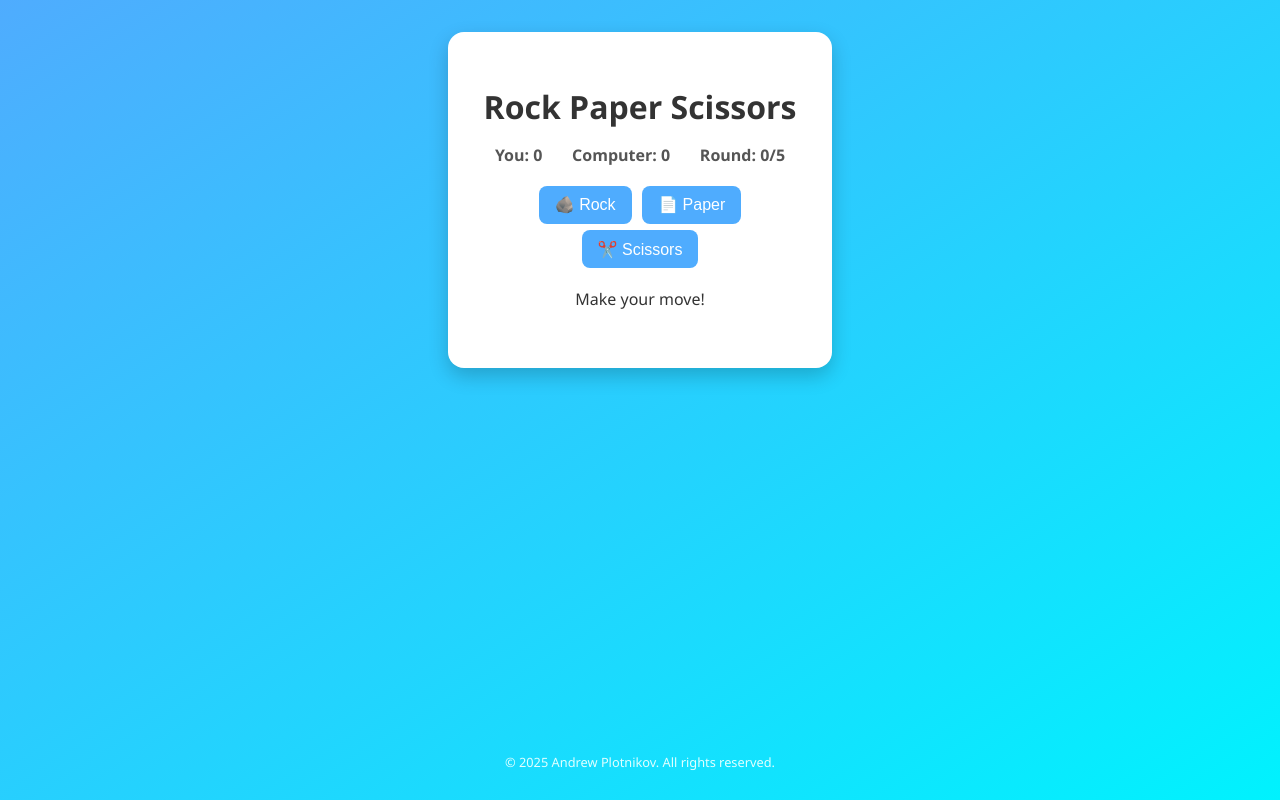
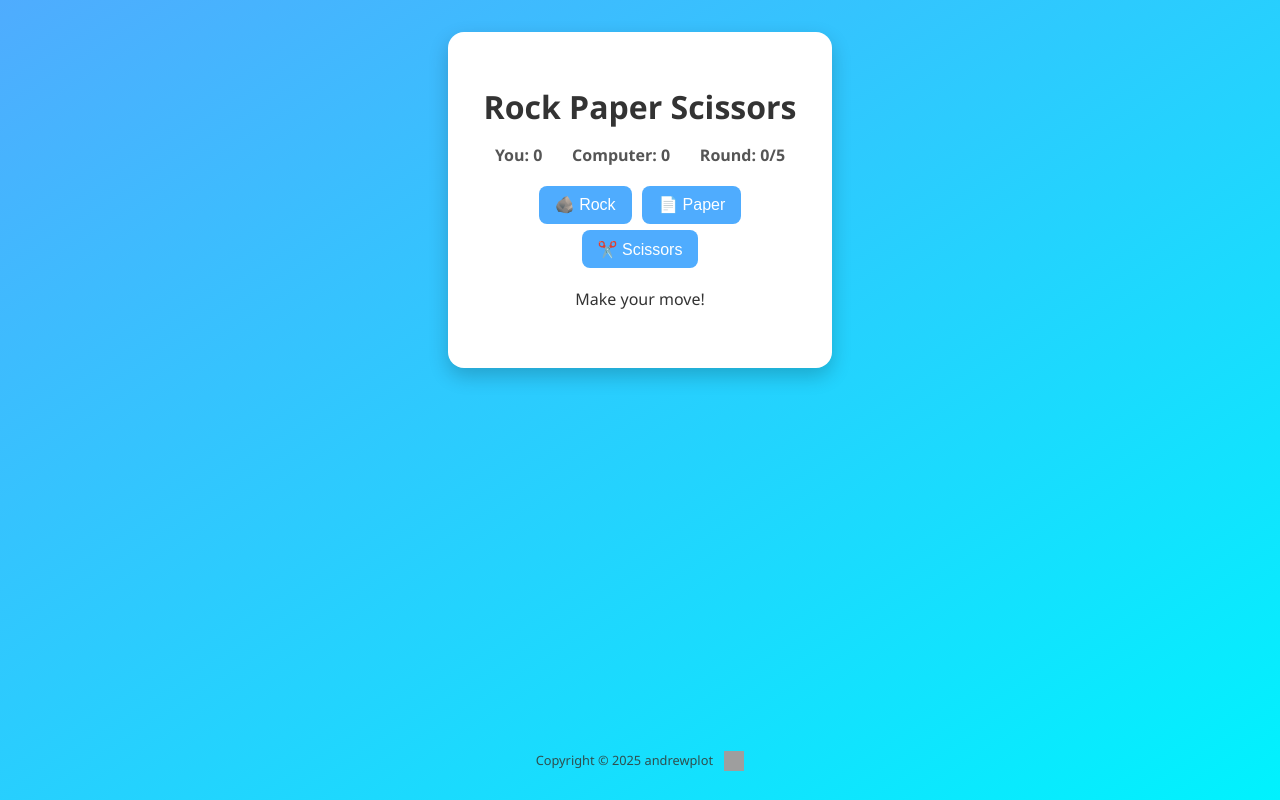
Before and after one commit to andrewplot/rps, a plain HTML site: page index.html in a window 1280 px wide. Drawn offline with Linux system fonts and the light colour scheme; grey boxes are pictures that could not be loaded.

Commit message:
added github link

```diff
--- a/index.html
+++ b/index.html
@@ -25,7 +25,12 @@
   </div>
 
   <footer>
-    <p style="color: lightcyan">&copy; 2025 Andrew Plotnikov. All rights reserved.</p>
+    <p style="color: darkslategray">Copyright &copy; 2025 andrewplot
+      <a href="https://github.com/andrewplot" target="_blank" class="github-link">
+        <img src="https://cdn.jsdelivr.net/gh/devicons/devicon/icons/github/github-original.svg" alt="GitHub" class="github-icon" />
+      </a>
+    </p>
+
   </footer>
 
   <script src="script.js"></script>
--- a/style.css
+++ b/style.css
@@ -90,3 +90,15 @@ footer {
   text-align: center;
   color: #777;
 }
+
+.github-icon {
+  width: 20px;
+  height: 20px;
+  vertical-align: middle;
+  margin-left: 8px;
+  transition: transform 0.5s ease;
+}
+
+.github-link:hover .github-icon {
+  transform: rotate(360deg);
+}
```
